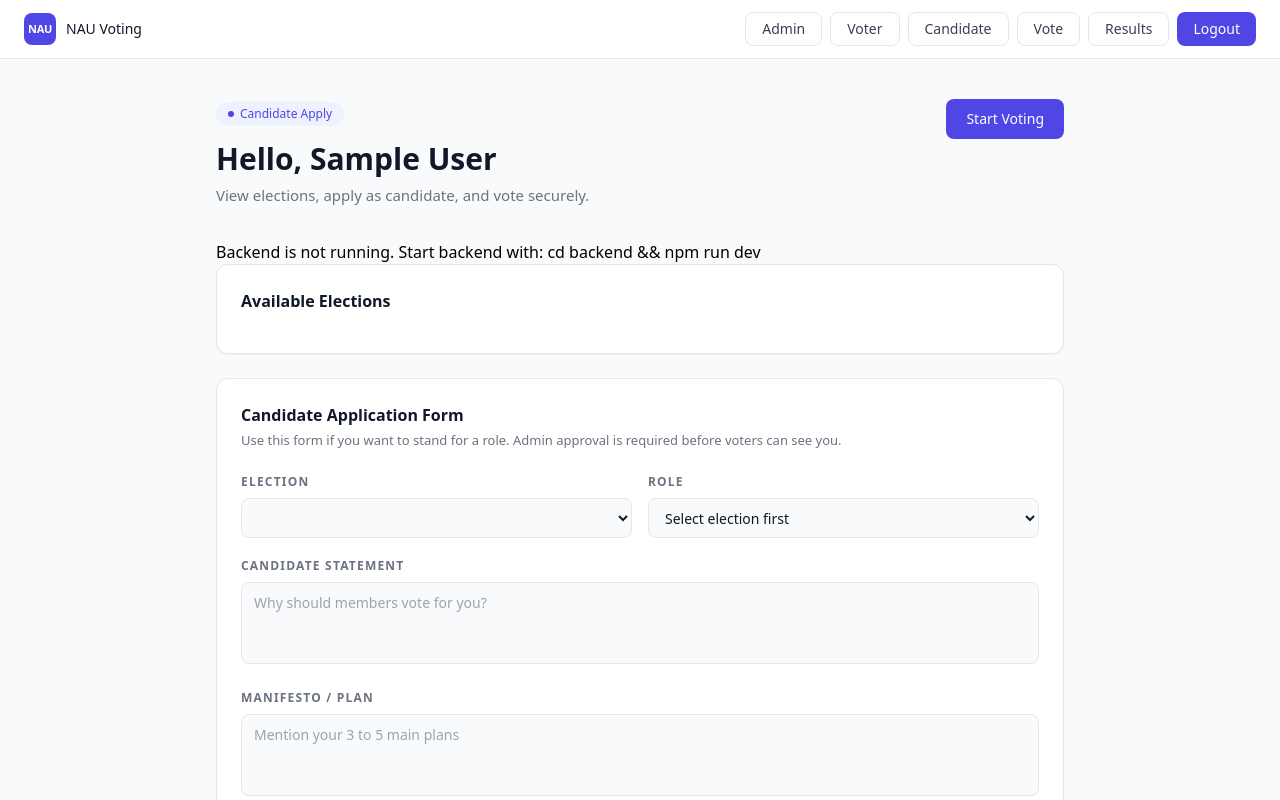
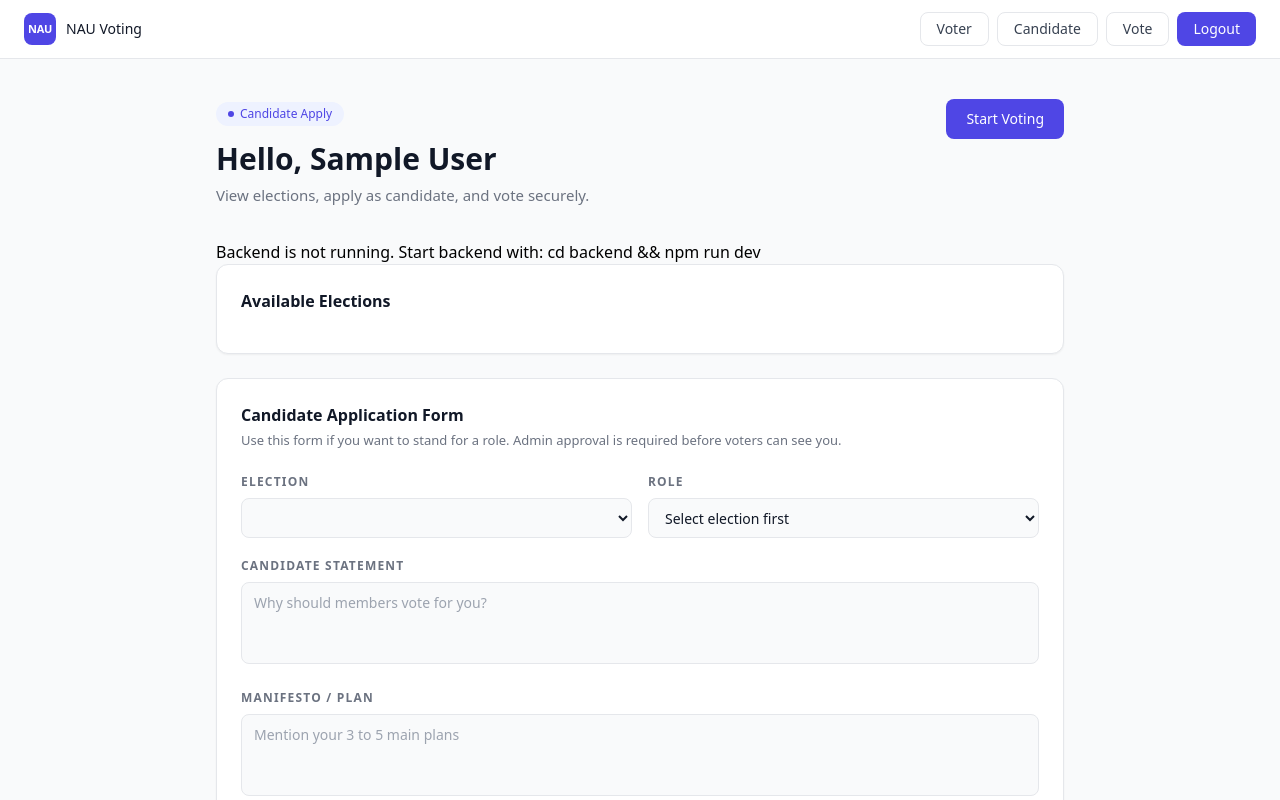
Before and after one commit to Gopikalyan19/nau-voting-system, a plain HTML site: page frontend/candidate-dashboard.html in a window 1280 px wide. Shown: the top 800 px of the page. Drawn offline with nearby package versions, Linux system fonts and the light colour scheme; no server answers; sample sign-in values are in the browser's storage.

Commit message:
Remove Admin and Results links from dashboard

```diff
--- a/frontend/candidate-dashboard.html
+++ b/frontend/candidate-dashboard.html
@@ -17,11 +17,9 @@
       <span class="text-sm font-medium text-gray-900">NAU Voting</span>
     </div>
     <div class="flex gap-2 flex-wrap">
-      <a href="admin-dashboard.html" class="h-[34px] px-4 border border-gray-200 rounded-lg text-sm font-medium text-gray-700 hover:bg-gray-50 transition-colors inline-flex items-center">Admin</a>
       <a href="voter-dashboard.html" class="h-[34px] px-4 border border-gray-200 rounded-lg text-sm font-medium text-gray-700 hover:bg-gray-50 transition-colors inline-flex items-center">Voter</a>
       <a href="candidate-dashboard.html" class="h-[34px] px-4 border border-gray-200 rounded-lg text-sm font-medium text-gray-700 hover:bg-gray-50 transition-colors inline-flex items-center">Candidate</a>
       <a href="vote.html" class="h-[34px] px-4 border border-gray-200 rounded-lg text-sm font-medium text-gray-700 hover:bg-gray-50 transition-colors inline-flex items-center">Vote</a>
-      <a href="results.html" class="h-[34px] px-4 border border-gray-200 rounded-lg text-sm font-medium text-gray-700 hover:bg-gray-50 transition-colors inline-flex items-center">Results</a>
       <button onclick="logout()" class="h-[34px] px-4 bg-indigo-600 hover:bg-indigo-700 rounded-lg text-sm font-medium text-white transition-colors inline-flex items-center">Logout</button>
     </div>
   </nav>
```
